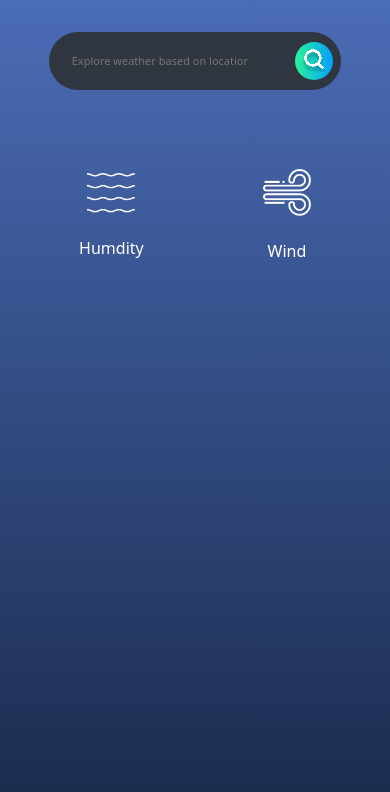
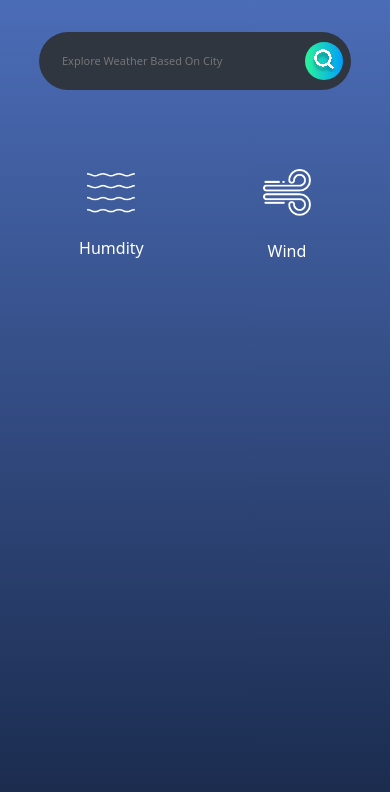
Before and after one commit to mohammedmuneesh1/Weather-App-Using-Javascript, a plain HTML site: page index.html in a window 390 px wide. Drawn offline with nearby package versions, Linux system fonts and the light colour scheme; some packages are replaced by stand-ins of ours; no server answers; a script that the page names is missing.

Commit message:
Design-Updated

```diff
--- a/index.html
+++ b/index.html
@@ -33,7 +33,7 @@
         class="searchInput"
         type="text"
         name=""
-        placeholder="Explore weather based on location"
+        placeholder="Explore Weather Based On City"
       />
       <button class="searchButton">
         <svg
--- a/style.css
+++ b/style.css
@@ -161,7 +161,7 @@ searchInput::placeholder {
 
 @media all and (max-width: 850px) {
   .searchBox {
-    max-width: 75%;
+    max-width: 80%;
   }
   .searchInput::placeholder {
     font-size: 11px;
```
